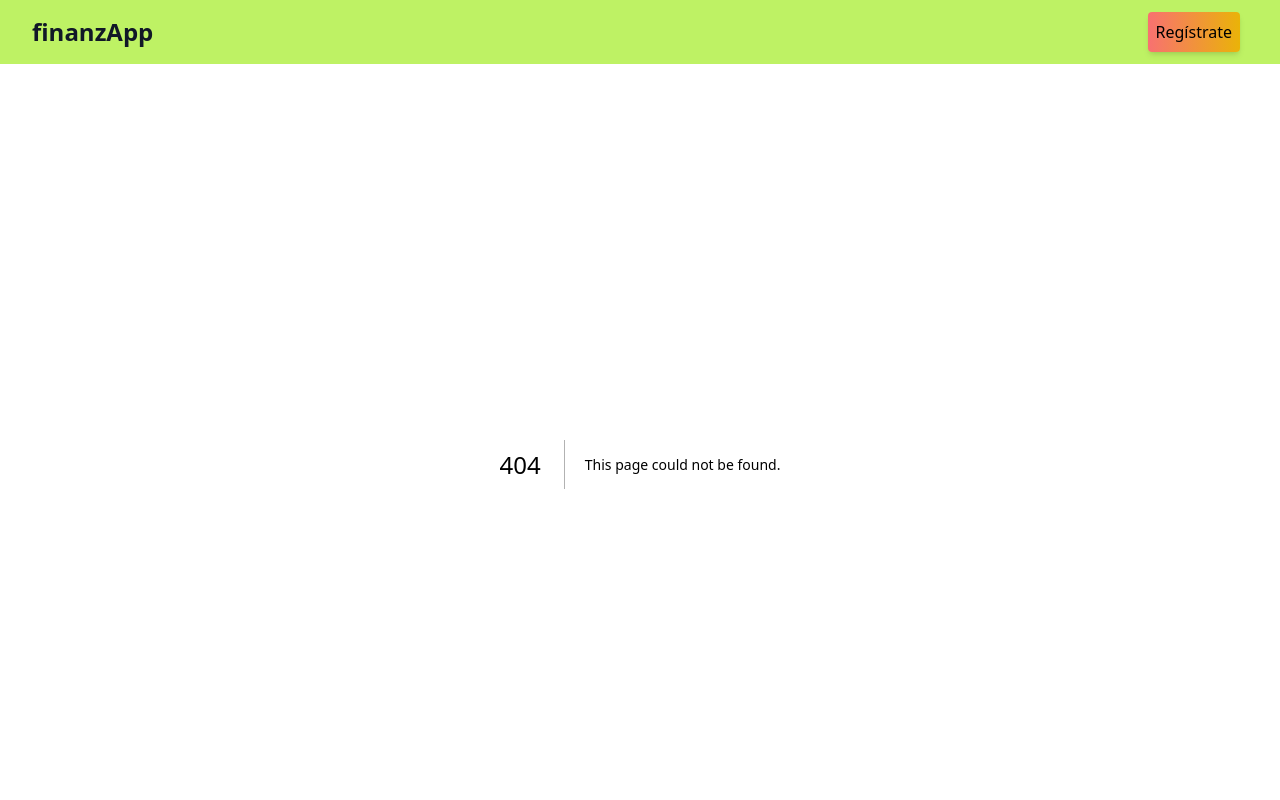
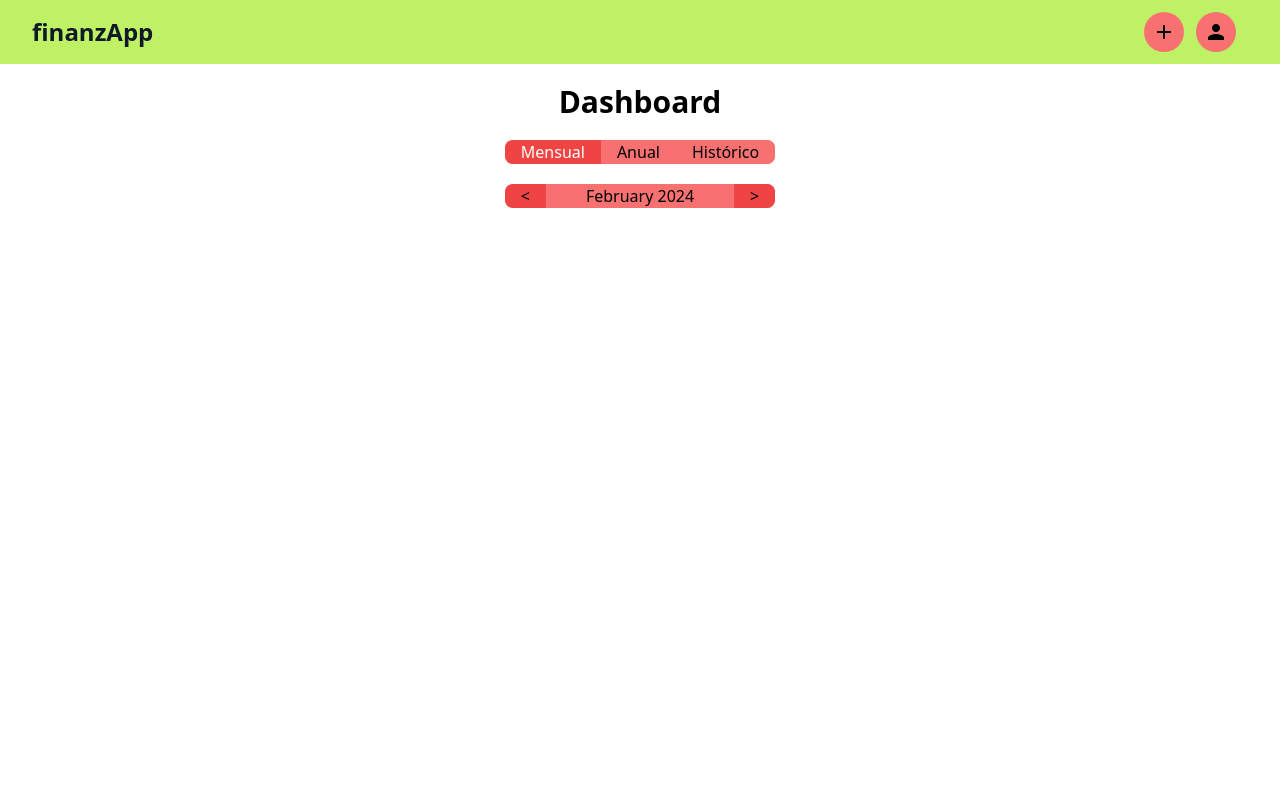
Before and after one commit to alvuberui/finanzApp, a Next.js app: page /home in a window 1280 px wide. Before the commit this address had no page. Shown: the top 800 px of the page. Built offline with nearby package versions, Linux system fonts and the light colour scheme.

Commit message:
Actualizado navbar, creado menu de dasboardh y calendario

```diff
--- a/app/components/GuessNavbar.jsx
+++ /dev/null
@@ -1,39 +0,0 @@
-import React from 'react'
-import "../../app/globals.css";
-import Link from 'next/link';
-const GuessNavbar = () => {
-  return (
-    <nav className="bg-lime-300 sticky top-0 z-50">
-      <div className="mx-auto max-w-7xl px-2 sm:px-6 lg:px-8">
-        <div className="relative flex h-16 items-center justify-between">
-
-          <div className="flex flex-1 items-center justify-center sm:items-stretch sm:justify-start">
-            <div className="flex flex-shrink-0 items-center">
-              <Link href="/">
-              <p className="text-2xl font-bold text-gray-900">finanzApp</p>
-              </Link>
-            </div>
-          </div>
-          <div className="absolute inset-y-0 right-0 flex items-center pr-2 sm:static sm:inset-auto sm:ml-6 sm:pr-0">
-            {/*<!-- Profile dropdown -->*/}
-            <div className="relative ml-3">
-              <div>
-                <Link href="/register" >
-                <button
-                  type="button"
-                  className="group relative bg-gradient-to-r from-red-400 to-yellow-500 rounded p-2 m-2 shadow-md overflow-hidden transform transition-transform hover:scale-105"
-                >
-                  <span className="relative z-10">Regístrate</span>
-                  <span className="absolute inset-0 bg-gradient-to-r from-red-400 to-yellow-600 opacity-0 group-hover:opacity-100 transition-opacity"></span>
-                </button>
-                </Link>
-              </div>
-            </div>
-          </div>
-        </div>
-      </div>
-    </nav>
-  )
-}
-
-export default GuessNavbar
--- /dev/null
+++ b/app/components/Navbar.jsx
@@ -0,0 +1,54 @@
+'use client';
+import React, { useState } from 'react'
+import "../../app/globals.css";
+import Link from 'next/link';
+
+
+const Navbar = () => {
+
+  const [isLogged, setIsLogged] = useState(true)
+
+  return (
+
+      <nav className="bg-lime-300 sticky top-0 z-50">
+        <div className="mx-auto max-w-7xl px-2 sm:px-6 lg:px-8">
+          <div className="relative flex h-16 items-center justify-between">
+
+            <div className="flex flex-1 items-center justify-center sm:items-stretch sm:justify-start">
+              <div className="flex flex-shrink-0 items-center">
+                <Link href="/">
+                <p className="text-2xl font-bold text-gray-900 transition-all hover:text-3xl">finanzApp</p>
+                </Link>
+              </div>
+            </div>
+            <div className="absolute inset-y-0 right-0 flex items-center pr-2 sm:static sm:inset-auto sm:ml-6 sm:pr-0">
+              {/*<!-- Profile dropdown -->*/}
+              <div className="relative ml-3">
+                <div className='flex items-center mb-0'>
+                  {isLogged === false ? (
+                    <Link href="/register" >
+                      <button
+                        type="button"
+                        className="group relative bg-gradient-to-r from-red-400 to-yellow-500 rounded p-2 m-2 shadow-md overflow-hidden transform transition-transform hover:scale-105"
+                      >
+                        <span className="relative z-10">Regístrate</span>
+                        <span className="absolute inset-0 bg-gradient-to-r from-red-400 to-yellow-600 opacity-0 group-hover:opacity-100 transition-opacity"></span>
+                      </button>
+                    </Link>
+                  ) : (
+                    <>
+                      <i className="material-icons text-4xl rounded-full bg-red-400 text-black p-2 mr-3 hover:scale-110 transition-transform">add</i>
+                      <i className="material-icons text-4xl rounded-full bg-red-400 text-black p-2 mr-3 hover:scale-110 transition-transform">person</i>
+                    </>
+                  )}
+                </div>
+              </div>
+            </div>
+          </div>
+        </div>
+      </nav>
+
+  )
+}
+
+export default Navbar
--- a/app/components/index.js
+++ b/app/components/index.js
@@ -1,3 +1,3 @@
 // File to export all components from the components folder
-export { default as GuessNavbar } from './GuessNavbar';
+export { default as Navbar } from './Navbar';
 export { default as Footer } from './Footer';
--- /dev/null
+++ b/app/home/page.jsx
@@ -0,0 +1,104 @@
+'use client';
+
+import { useState } from "react";
+
+const Dashboard = () => {
+  // Obtiene la fecha actual
+  const currentDate = new Date();
+  // Obtiene el mes y el año actual
+  const currentMonth = currentDate.toLocaleDateString('default', { month: 'long' });
+  const currentYear = currentDate.getFullYear();
+  // Estado para el mes y el año seleccionados
+  const [selectedOption, setSelectedOption] = useState('mensual');
+  const [selectedMonth, setSelectedMonth] = useState(`${currentMonth} ${currentYear}`);
+
+  // Función para cambiar al mes anterior o siguiente
+  const onChangeMonth = (type) => {
+    const [month, year] = selectedMonth.split(' ');
+    let currentYear = parseInt(year); // Convertir el año a número entero
+    const months = ['Enero', 'Febrero', 'Marzo', 'Abril', 'Mayo', 'Junio', 'Julio', 'Agosto', 'Septiembre', 'Octubre', 'Noviembre', 'Diciembre'];
+    const currentMonthIndex = months.findIndex(m => m === month);
+
+    let newMonthIndex;
+
+    if (type === 'prev') {
+      newMonthIndex = currentMonthIndex - 1;
+      if (newMonthIndex < 0) {
+        newMonthIndex = 11; // Volver a diciembre si vamos atrás desde enero
+        currentYear -= 1; // Reducir el año si vamos atrás desde enero
+      }
+    } else {
+      newMonthIndex = currentMonthIndex + 1;
+      if (newMonthIndex > 11) {
+        newMonthIndex = 0; // Volver a enero si vamos adelante desde diciembre
+        currentYear += 1; // Aumentar el año si vamos adelante desde diciembre
+      }
+    }
+
+    const newMonth = months[newMonthIndex];
+
+    const newSelectedMonth = `${newMonth} ${currentYear}`;
+    const newDate = new Date(newSelectedMonth);
+
+    // Verificar si es un mes futuro y evitar actualizar el estado
+    if (newDate > new Date()) {
+      return;
+    }
+
+    setSelectedMonth(newSelectedMonth);
+  };
+
+  return (
+    <main style={{ width: '100%' }} className="flex min-h-screen flex-col items-center justify-between pt-5 bg-white">
+      <div>
+        <h1 className="text-3xl font-bold text-center mb-5">Dashboard</h1>
+        <div className="flex justify-center mb-5">
+          <div className="rounded-lg overflow-hidden bg-red-400 flex">
+            <button
+              className={`flex-1 px-4 py-0 ${selectedOption === 'mensual' ? 'bg-red-500 text-white' : 'bg-red-400 text-black'} hover:bg-red-500 hover:text-white transition duration-300`}
+              onClick={() => setSelectedOption('mensual')}
+            >
+              Mensual
+            </button>
+            <button
+              className={`flex-1 px-4 py-0 ${selectedOption === 'anual' ? 'bg-red-500 text-white' : 'bg-red-400 text-black'} hover:bg-red-500 hover:text-white transition duration-300`}
+              onClick={() => setSelectedOption('anual')}
+            >
+              Anual
+            </button>
+            <button
+              className={`flex-1 px-4 py-0 ${selectedOption === 'historico' ? 'bg-red-500 text-white' : 'bg-red-400 text-black'} hover:bg-red-500 hover:text-white transition duration-300`}
+              onClick={() => setSelectedOption('historico')}
+            >
+              Histórico
+            </button>
+          </div>
+        </div>
+        <div className="flex justify-center mb-5">
+          <div className="rounded-lg overflow-hidden bg-red-400 flex">
+            <button
+              className={`flex-1 px-4 py-0 bg-red-500 text-black hover:bg-red-400 hover:text-white transition duration-300`}
+              onClick={() => onChangeMonth('prev')}
+            >
+              {"<"}
+            </button>
+            <button
+              className="flex-1 px-10 py-0 bg-red-400 text-black inline-flex items-center"
+              style={{ lineHeight: '1', whiteSpace: 'nowrap' }}
+            >
+              {selectedMonth}
+            </button>
+            <button
+            className={`flex-1 px-4 py-0 bg-red-500 text-black hover:bg-red-400 hover:text-white transition duration-300`}
+            onClick={() => onChangeMonth('next')}
+          >
+            {">"}
+          </button>
+          </div>
+        </div>
+      </div>
+    </main>
+  );
+}
+
+export default Dashboard
--- a/app/layout.jsx
+++ b/app/layout.jsx
@@ -1,6 +1,6 @@
 import { Inter } from "next/font/google";
 import "./globals.css";
-import { Footer, GuessNavbar } from "./components";
+import { Footer, Navbar } from "./components";
 
 
 
@@ -13,10 +13,20 @@ export const metadata = {
 
 export default function RootLayout({ children }) {
   return (
-    <>
-      <GuessNavbar />
-      {children}
-      <Footer />
-    </>
+    <html lang="es">
+      <head>
+        <meta charSet="utf-8" />
+        <meta name="viewport" content="width=device-width, initial-scale=1" />
+        <meta name="description" content={metadata.description} />
+        <title>{metadata.title}</title>
+        <link rel="icon" href="/favicon.ico" />
+        <link rel="stylesheet" href="https://fonts.googleapis.com/icon?family=Material+Icons" />
+      </head>
+      <body className="bg-gray-100">
+        <Navbar />
+        {children}
+        <Footer />
+      </body>
+    </html>
   );
 }
```
